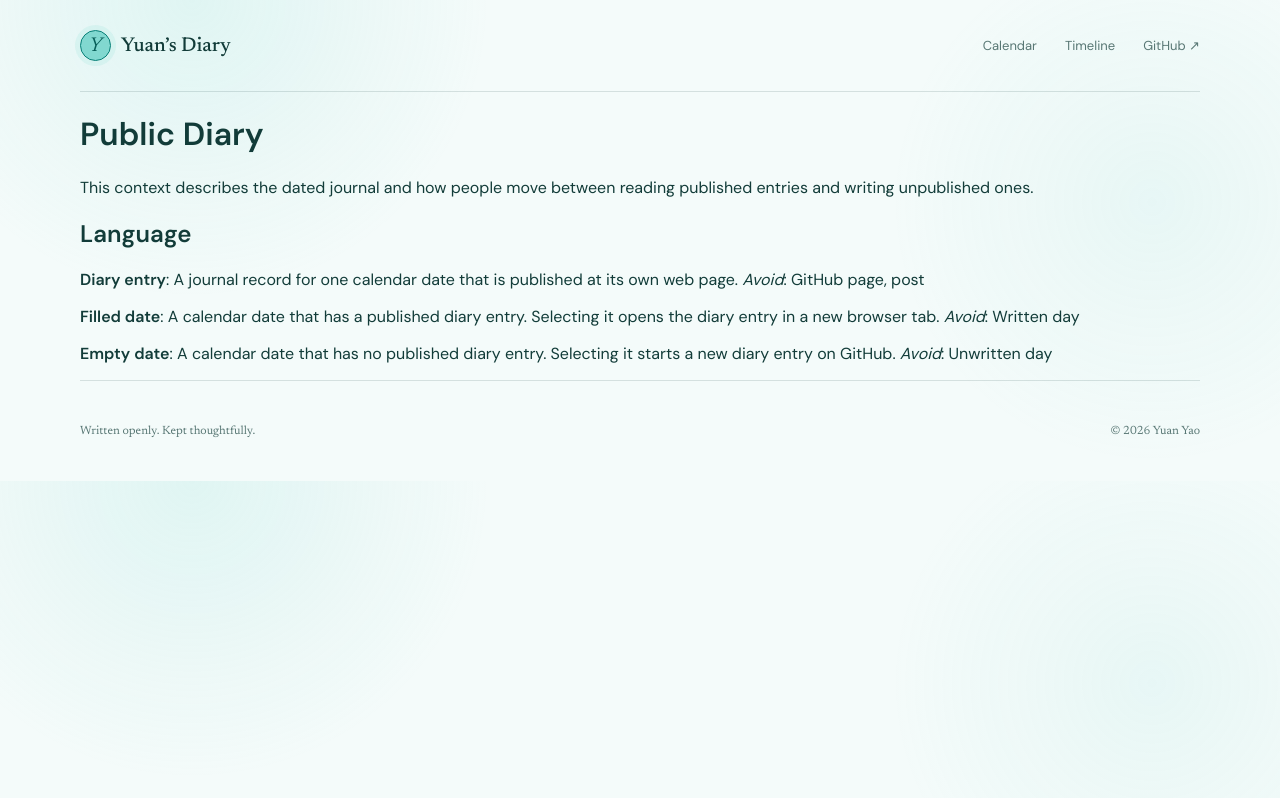
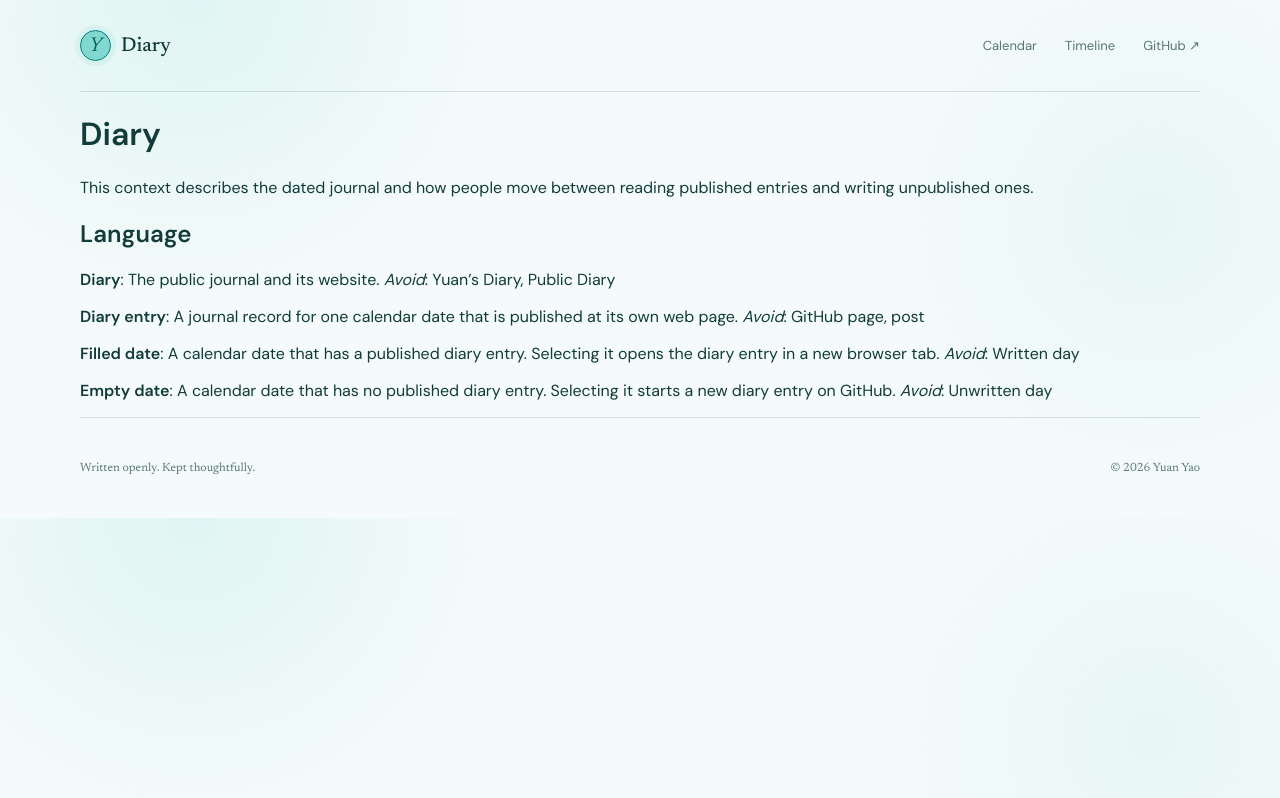
Before and after one commit to faryao/public-diary, a Jekyll site: the page built from CONTEXT.md, in a window 1280 px wide. Shown: the top 798 px of the page. Built offline with Jekyll 4.4.1, drawn with Linux system fonts in a browser that asks for light colours; our own code applies the rules of GitHub Pages for plain Markdown files.

Commit message:
Rename diary branding

```diff
--- a/CONTEXT.md
+++ b/CONTEXT.md
@@ -1,9 +1,13 @@
-# Public Diary
+# Diary
 
 This context describes the dated journal and how people move between reading
 published entries and writing unpublished ones.
 
 ## Language
+
+**Diary**:
+The public journal and its website.
+_Avoid_: Yuan’s Diary, Public Diary
 
 **Diary entry**:
 A journal record for one calendar date that is published at its own web page.
--- a/_config.yml
+++ b/_config.yml
@@ -1,4 +1,4 @@
-title: "Yuan’s Diary"
+title: "Diary"
 description: A small public diary, written one day at a time.
 author: Yuan Yao
 timezone: Europe/Dublin
```
Also changed, not shown: README.md.
